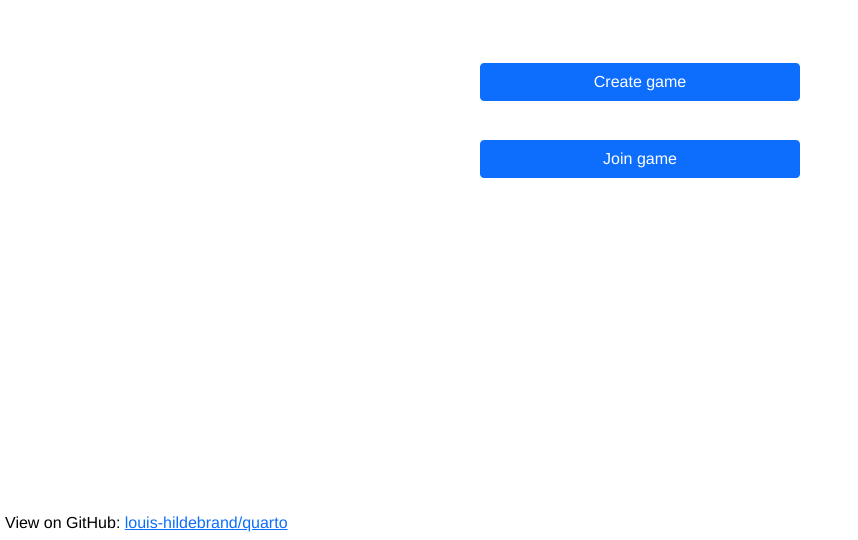
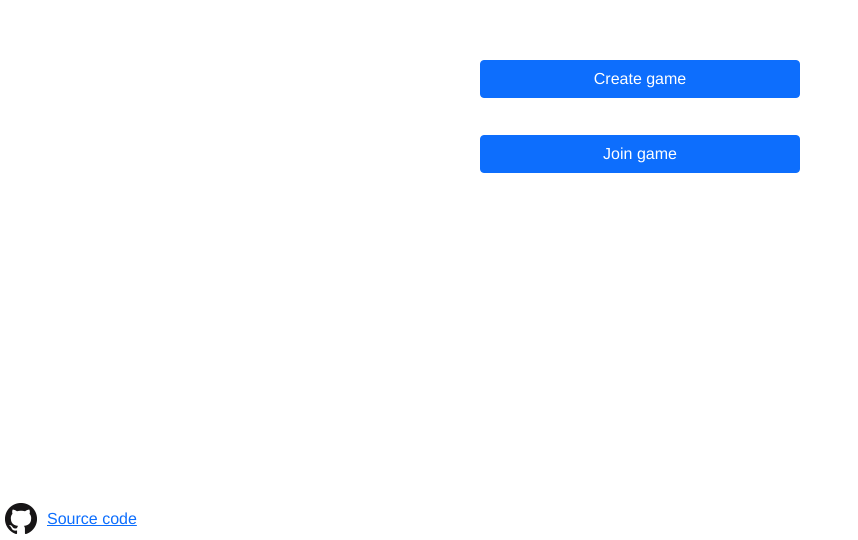
Before and after one commit to louis-hildebrand/connect4plus, a Vue app in the folder client/: page / in a window 1280 px wide. Shown: the part 260-800 px from the top of the page, without its empty margins (0-858 px from the left). Built offline with nearby package versions, Linux system fonts and the light colour scheme; no server answers.

Commit message:
Make footer more concise

```diff
--- a/client/src/App.vue
+++ b/client/src/App.vue
@@ -4,7 +4,8 @@
       <router-view/>
     </div>
     <footer>
-      View on GitHub: <a href="https://github.com/louis-hildebrand/quarto">louis-hildebrand/quarto</a>
+      <img class="footer-mark" src="@/assets/github.png">
+      <a href="https://github.com/louis-hildebrand/quarto">Source code</a>
     </footer>
   </div>
 </template>
@@ -61,6 +62,10 @@ html, body, #app, #app-template, .component-content {
 }
 
 footer {
+  display: flex;
+  flex-direction: row;
+  gap: 10px;
+  align-items: center;
   flex: 0 1 auto;
   text-align: left;
   padding: 5px;
```
